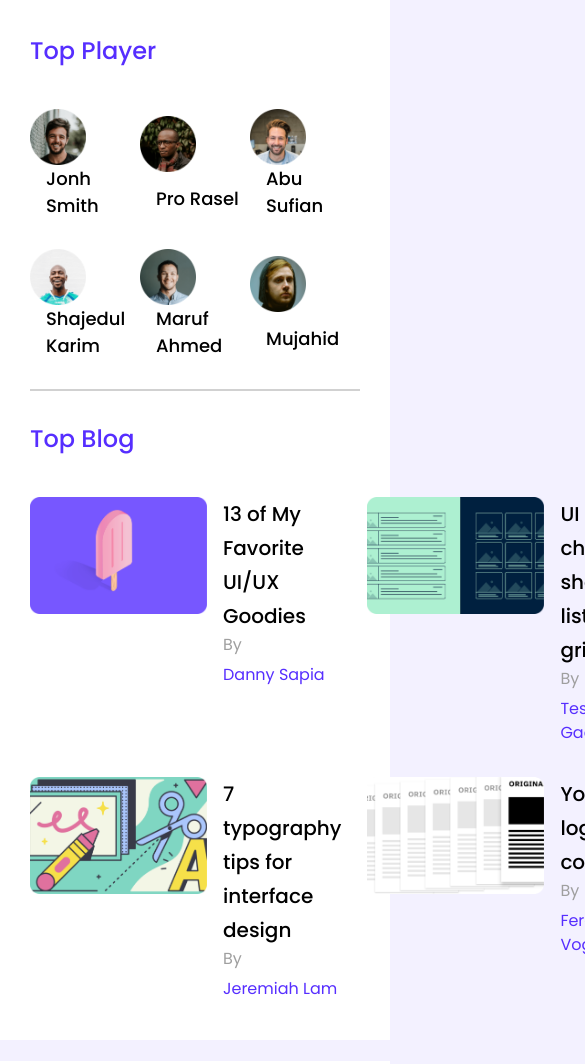
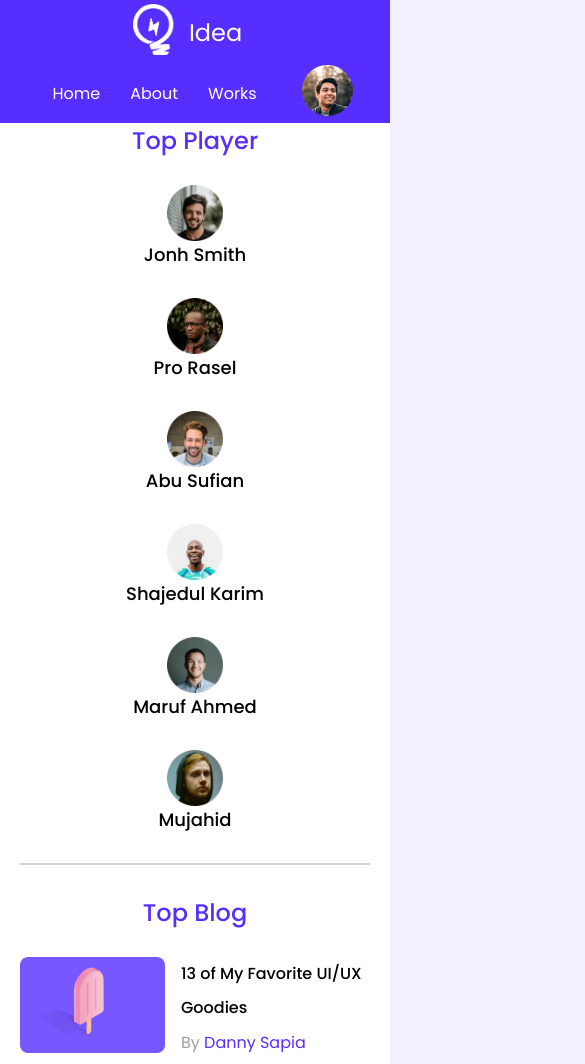
Before and after one commit to sumonbarai/leader-board-css3, a plain HTML site: page index.html in a window 390 px wide. Shown: the top 1064 px of the page, 585 px wide, since content can reach past the window. Drawn offline with Linux system fonts and the light colour scheme.

Commit message:
menu bar add and complete this project

```diff
--- a/index.html
+++ b/index.html
@@ -16,7 +16,20 @@
     <!-- header area start
     ============================================= -->
     <header class="header-area">
-
+        <div class="container">
+            <nav>
+                <ul class="loge-area">
+                    <li><a href="#"><img src="/images/icons/logo.png" alt="logo"></a></li>
+                    <li><a href="#">idea</a></li>
+                </ul>
+                <ul class="menu-area">
+                    <li><a href="#">home</a></li>
+                    <li><a href="#">about</a></li>
+                    <li><a href="#">works</a></li>
+                    <li><img src="/images/icons/profile.png" alt="man"></li>
+                </ul>
+            </nav>
+        </div>
     </header>
     <!-- header area end -->
     <!-- player and blog area start
--- a/styles/style.css
+++ b/styles/style.css
@@ -9,8 +9,8 @@ Version         :
     ==============
      CSS INDEX
     ==============
-    1.Theme default css
-    2.
+    1. Theme default css
+    2. header area
     3. player and blog area
     4. course area
 
@@ -24,29 +24,32 @@ font-family: 'Roboto', sans-serif; */
 /*---- Theme default css
 ============================================= */
 
-*{
+* {
     margin: 0;
     padding: 0;
     box-sizing: border-box;
 }
-body{
+
+body {
     background-color: #F3F1FF;
     font-family: 'Poppins', sans-serif;
     font-weight: 400;
 }
 
 a,
-a:hover{
+a:hover {
     text-decoration: none;
 }
+
 /* input:focus,
 textarea:focus{
     outline: 0;
     box-shadow: rgba(17, 17, 26, 0.05) 0px 1px 0px, rgba(17, 17, 26, 0.1) 0px 0px 8px;
 } */
-ul{
+ul {
     list-style: none;
 }
+
 h1,
 h2,
 h3,
@@ -62,14 +65,13 @@ h6 {
     max-width: 870px;
     padding: 0 30px;
     margin: 0 auto;
-    background-color: #ffffff;
 }
+
 .section-paddding {
     padding-top: 33px;
     padding-bottom: 33px;
 }
-/*---- player and blog area
-============================================= */
+
 .section-title {
     color: #562EFF;
     text-transform: capitalize;
@@ -77,6 +79,56 @@ h6 {
     font-size: 24px;
     line-height: 36px;
     margin-bottom: 40px;
+}
+/*---- header area
+============================================= */
+.header-area {
+    background-color: #562EFF;
+}
+.header-area nav {
+    display: flex;
+    justify-content: space-between;
+    flex-wrap: wrap;
+    align-items: center;
+}
+.header-area nav img {
+    width: 41px;
+    height: 51px;
+}
+.header-area nav ul {
+    display: flex;
+    align-items: center;
+}
+
+.header-area nav ul li a{
+    display: inline-block;
+    color: #fff;
+}
+.header-area .loge-area li:nth-child(2n){
+    padding: 15px;
+    font-size: 24px;
+    text-transform: capitalize;
+}
+.header-area .menu-area li a {
+    padding: 5px 15px;
+    text-transform: capitalize;
+    border-bottom: 2px solid transparent;
+}
+.header-area .menu-area li a:hover {
+    border-bottom: 2px solid #fff;
+}
+.header-area .menu-area li img{
+    width: 51px;
+    height: 51px;
+    margin-left: 30px;
+}
+
+
+/*---- player and blog area
+============================================= */
+
+.player-area .container {
+    background-color: #ffffff;
 }
 .player-area .top-player-section .all-player {
     display: grid;
@@ -89,21 +141,25 @@ h6 {
     flex-wrap: wrap;
     align-items: center;
 }
+
 .player-area .top-player-section .all-player .player img {
     width: 56px;
     height: 56px;
 }
+
 .player-area .top-player-section .all-player .player .player-name {
     margin-left: 16px;
     font-size: 18px;
     color: #000000;
     text-transform: capitalize;
 }
+
 .player-area hr {
     border: 1px solid #D1D1D1;
     margin-top: 30px;
     margin-bottom: 30px;
 }
+
 /* blog area */
 .player-area .top-blog .all-article {
     display: grid;
@@ -111,22 +167,27 @@ h6 {
     grid-row-gap: 26px;
     grid-column-gap: 26px;
 }
+
 .player-area .top-blog .all-article .blog {
     display: flex;
     flex-wrap: nowrap;
 }
-.player-area .top-blog .all-article .blog .thumbnails img{
+
+.player-area .top-blog .all-article .blog .thumbnails img {
     max-width: 177px;
     max-height: 177px;
 }
+
 .player-area .top-blog .all-article .blog .blog-info {
     margin-left: 16px;
 }
-.player-area .top-blog .all-article .blog .blog-info .blog-title h3{
+
+.player-area .top-blog .all-article .blog .blog-info .blog-title h3 {
     font-size: 20px;
     line-height: 34px;
     color: #000;
 }
+
 .player-area .top-blog .all-article .blog .blog-info .blog-author {
     text-transform: capitalize;
     color: #9F9F9F;
@@ -134,33 +195,42 @@ h6 {
     font-size: 16px;
     line-height: 24px;
 }
-.player-area .top-blog .all-article .blog .blog-info .blog-author a{
+
+.player-area .top-blog .all-article .blog .blog-info .blog-author a {
     color: #562EFF;
     display: inline-block;
     margin: 6px 0;
 }
+
 /*---- course area
 ============================================= */
 .course-area {
     margin: 21px 0;
+}
+.course-area .container{
+    background-color: #ffffff;
 }
 .course-area .all-course {
     display: grid;
     grid-template-columns: repeat(3, 1fr);
     grid-gap: 23px 23px;
 }
+
 .course-area .all-course .course {
     padding: 11px;
-    box-shadow:0px 5.34229px 13.3557px rgba(0, 0, 0, 0.05);
+    box-shadow: 0px 5.34229px 13.3557px rgba(0, 0, 0, 0.05);
     border-radius: 10px;
 }
-.course-area .section-title{
+
+.course-area .section-title {
     margin-bottom: 11px;
 }
+
 .course-area .all-course .course .poster img {
     width: 224px;
     height: 104px;
 }
+
 .course-area .all-course .course .course-title {
     font-weight: 500;
     font-family: 'Roboto', sans-serif;
@@ -170,6 +240,7 @@ h6 {
     margin-bottom: 7px;
     margin-top: 16px;
 }
+
 .course-area .all-course .course .course-author {
     font-weight: 500;
     font-family: 'Roboto', sans-serif;
@@ -178,28 +249,127 @@ h6 {
     color: #ED6B4F;
     margin-bottom: 17px;
 }
+
 .course-area .all-course .course .course-info {
     display: flex;
     justify-content: space-between;
 }
-.course-area .all-course .course .course-info .ratting .filled{
+
+.course-area .all-course .course .course-info .ratting .filled {
     color: #FFC014;
     font-size: 12px;
 }
-.course-area .all-course .course .course-info .ratting .empty{
+
+.course-area .all-course .course .course-info .ratting .empty {
     color: #AEAEAE;
     font-size: 12px;
 }
-.course-area .all-course .course .course-info .ratting span{
+
+.course-area .all-course .course .course-info .ratting span {
     color: #A2A2A2;
     font-size: 14.6913px;
     line-height: 22px;
     margin-left: 10px;
 }
+
 .course-area .all-course .course .course-info .duration {
     background-color: #FFE4E8;
     color: #FF4A60;
     border-radius: 14px;
     padding: 1px 8px;
+}
+
+/* -----------------------------
+---------Media Queries-----------
+--------------------------------*/
+@media only screen and (max-width: 768px) {
+
+    /* top area */
+    .container {
+        max-width: 768px;
+        padding: 0 30px;
+    }
+
+    .section-title {
+        margin-bottom: 26px;
+        text-align: center;
+    }
+
+    .player-area .top-player-section .all-player {
+        grid-template-columns: repeat(2, 1fr);
+    }
+
+    .player-area .top-player-section .all-player .player {
+        justify-content: center;
+    }
+
+    .player-area .top-blog .all-article {
+        grid-template-columns: repeat(1, 1fr);
+    }
+
+    /* course area */
+    .course-area .all-course {
+        grid-template-columns: repeat(1, 1fr);
+    }
+
+    .course-area .all-course .course {
+        width: 80%;
+        margin: 0 auto;
+    }
+
+    .course-area .all-course .course .poster {
+        text-align: center;
+    }
+
+    .course-area .all-course .course .course-details {
+        text-align: center;
+    }
+    .header-area nav {
+        display: flex;
+        flex-direction: column;
+        justify-content: center;
+        align-items: center;
+    }
+}
+
+@media only screen and (max-width: 576px) {
+
+    /* top area */
+    .container {
+        max-width: 576px;
+        padding: 0 20px;
+    }
+
+    .player-area .top-blog .all-article .blog .thumbnails img {
+        max-width: 145px;
+        max-height: 145px;
+    }
+    .player-area .top-player-section .all-player {
+        grid-template-columns: repeat(1, 1fr);
+    }
+    .player-area .top-player-section .all-player .player {
+        flex-direction: column;
+    }
+
+    .player-area .top-player-section .all-player .player {
+        justify-content: center;
+    }
+    .player-area .top-player-section .all-player .player .player-name {
+        margin-left: 0;
+
+    }
+    .player-area .top-blog .all-article .blog .blog-info .blog-title h3 {
+        font-size: 16px;
+    }
 
 }
+
+@media only screen and (max-width: 576px) {
+
+    /* top area */
+    .container {
+        min-width: 350px;
+        padding: 0 20px;
+    }
+
+}
```
